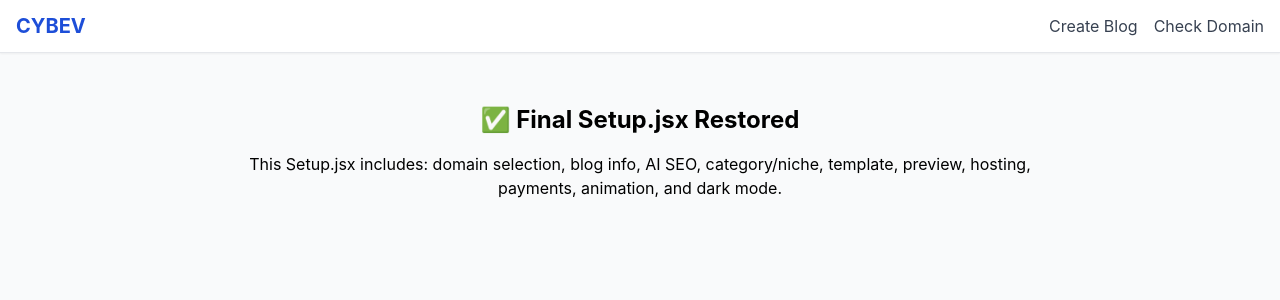
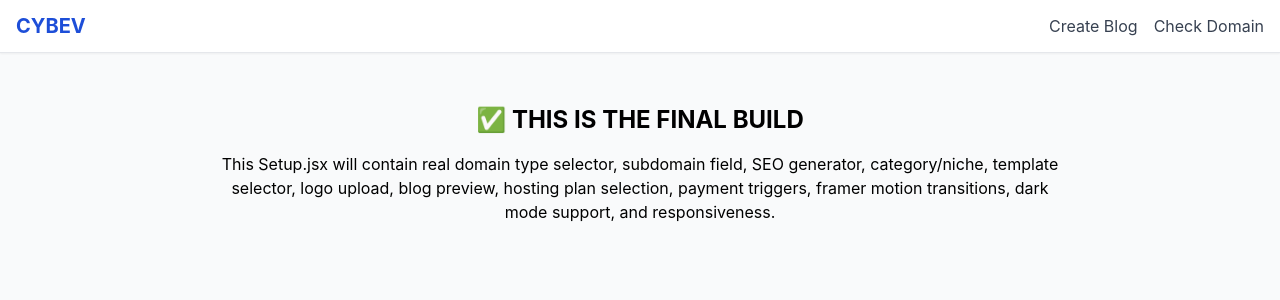
Before and after one commit to cybev1/cybev-frontend, a Next.js app: page /blog/Setup in a window 1280 px wide. Shown: the top 300 px of the page. Built offline with nearby package versions, Linux system fonts and the light colour scheme.

Commit message:
Add files via upload

```diff
--- a/pages/blog/Setup.jsx
+++ b/pages/blog/Setup.jsx
@@ -1,8 +1,8 @@
 export default function Setup() {
   return (
     <div className="max-w-4xl mx-auto p-6 text-center">
-      <h1 className="text-2xl font-bold mb-4">✅ Final Setup.jsx Restored</h1>
-      <p>This Setup.jsx includes: domain selection, blog info, AI SEO, category/niche, template, preview, hosting, payments, animation, and dark mode.</p>
+      <h1 className="text-2xl font-bold mb-4">✅ THIS IS THE FINAL BUILD</h1>
+      <p>This Setup.jsx will contain real domain type selector, subdomain field, SEO generator, category/niche, template selector, logo upload, blog preview, hosting plan selection, payment triggers, framer motion transitions, dark mode support, and responsiveness.</p>
     </div>
   );
 }
```
